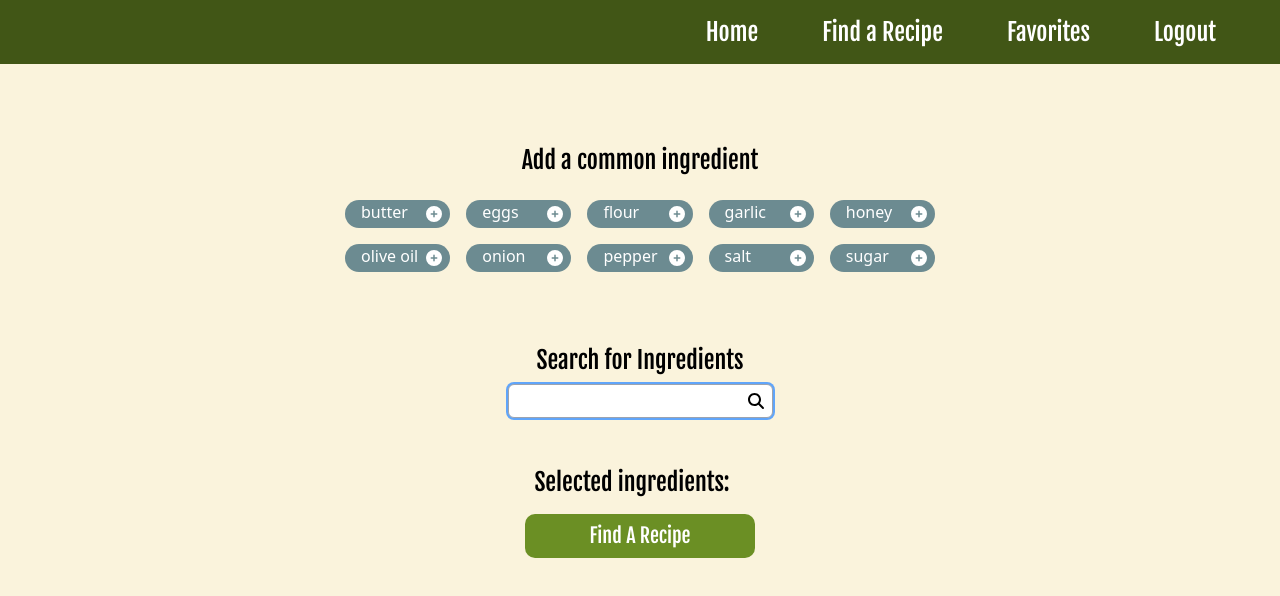
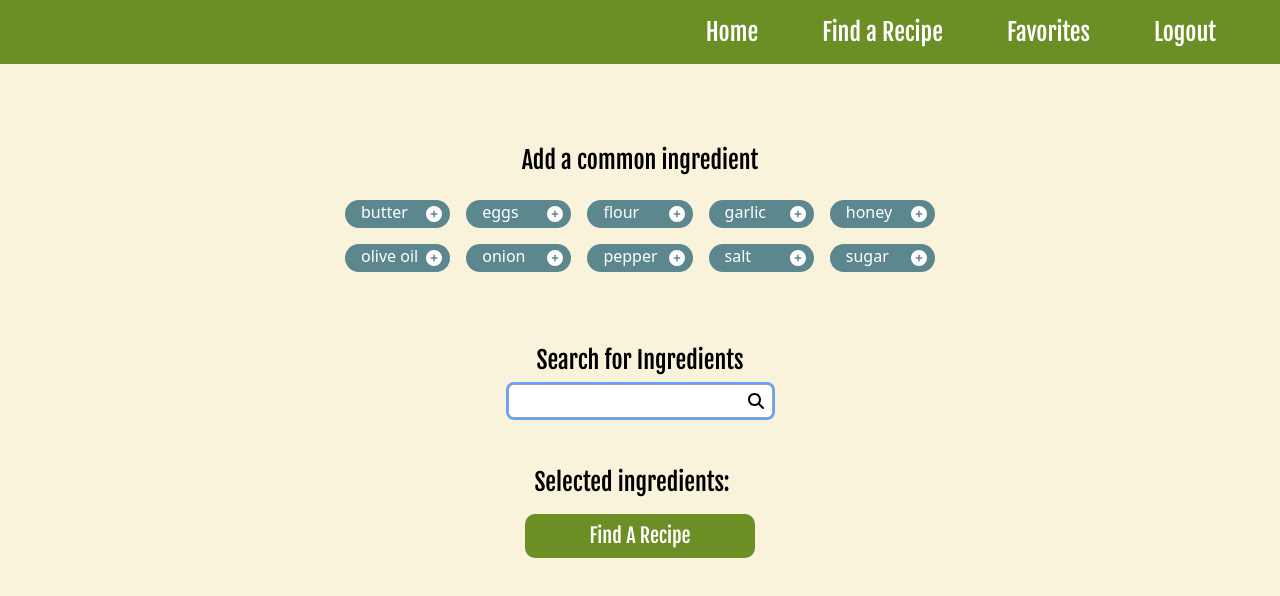
Before and after one commit to Code-the-Dream-School/hh-team5-front, a React (Vite) app: page /FindARecipe in a window 1280 px wide. Shown: the top 596 px of the page. Built offline with nearby package versions, Linux system fonts and the light colour scheme.

Commit message:
Adjust saturation of colors and add styles to sort button

```diff
--- a/src/components/Header/NavLink.jsx
+++ b/src/components/Header/NavLink.jsx
@@ -4,7 +4,7 @@ import { Link } from 'react-router-dom';
 const NavLink = () => {
 
   return (
-    <nav className="flex justify-center bg-[#415616] font-heading text-white text-l min-[420px]:text-xl md:justify-end md:text-2xl md:pr-8">
+    <nav className="flex justify-center bg-green font-heading text-white text-l min-[420px]:text-xl md:justify-end md:text-2xl md:pr-8">
       <Link className="my-4 mx-4 hover:underline sm:mx-6 md:mx-8" to="/">Home</Link>
       <Link className="my-4 mx-4 hover:underline sm:mx-6 md:mx-8" to="/findarecipe">Find a Recipe</Link>
       <Link className="my-4 mx-4 hover:underline sm:mx-6 md:mx-8" to="/favorites">Favorites</Link>
--- a/src/components/RecipeList.jsx
+++ b/src/components/RecipeList.jsx
@@ -57,7 +57,7 @@ const RecipeList = ({ recipes }) => {
 
   return (
     <div className="flex flex-col items-center mt-10">
-      <button onClick={toggleSortDirection}>
+      <button onClick={toggleSortDirection} className="rounded-[30px] min-w-[60px] bg-orange text-white py-1 px-3">
         Sort by Cook Time ({sortAscending ? "Ascending" : "Descending"})
       </button>
       <div className="flex flex-wrap justify-center max-w-full gap-4">
--- a/tailwind.config.js
+++ b/tailwind.config.js
@@ -11,9 +11,10 @@ export default {
         grey: 'hsl(0, 0%, 65%)',
         black: 'hsl(0, 0%, 0%)',
         red: 'hsl(6, 78.60%, 40.40%)',
+        orange:'hsl(34, 100.00%, 39.40%)',
         yellow: 'hsl(46, 74%, 92%)',
         green: 'hsl(80, 60%, 35%)',
-        teal: 'hsla(193, 24.30%, 40.40%, 0.82)'
+        teal: 'hsla(193, 35.90%, 36.10%, 0.82)'
       },
       fontFamily: {
         heading: ['"Fjalla One"', 'sans-serif'],
```
